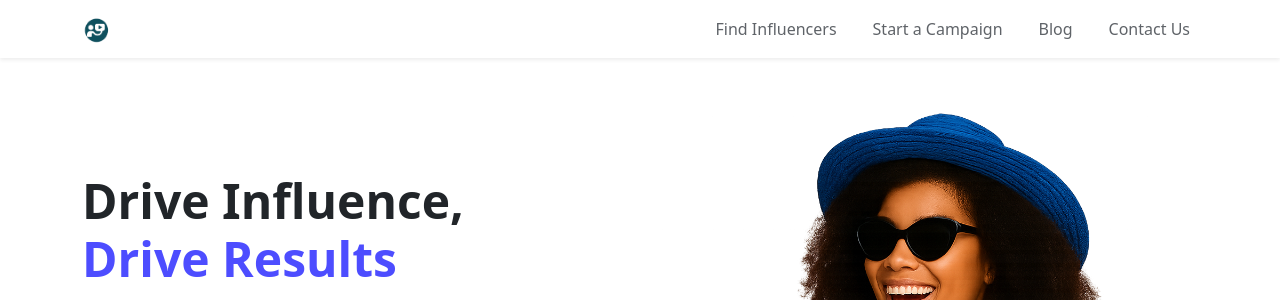
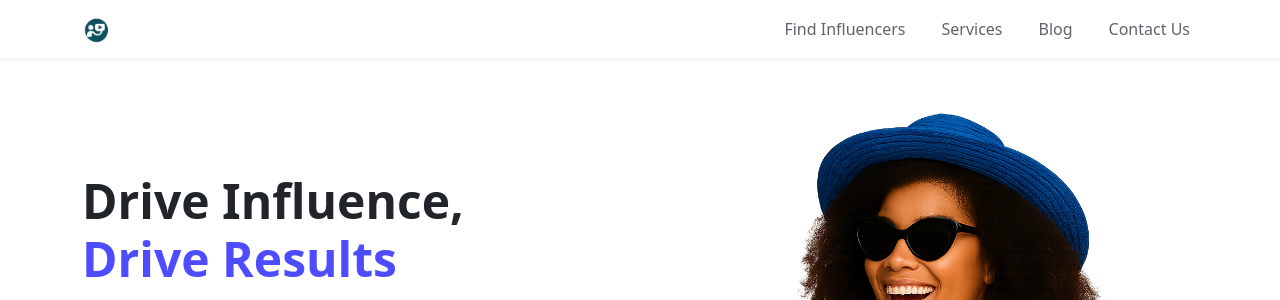
Before and after one commit to sukanta481/influentra-media, a PHP site: page / in a window 1280 px wide. Shown: the top 300 px of the page. Run offline with PHP 8.4, Linux system fonts and the light colour scheme.

Commit message:
changes in header option

```diff
--- a/header.php
+++ b/header.php
@@ -22,7 +22,7 @@
       <div class="collapse navbar-collapse justify-content-end" id="navbarNav">
         <ul class="navbar-nav">
           <li class="nav-item"><a class="nav-link" href="#">Find Influencers</a></li>
-          <li class="nav-item"><a class="nav-link" href="#">Start a Campaign</a></li>
+          <li class="nav-item"><a class="nav-link" href="#">Services</a></li>
           <li class="nav-item"><a class="nav-link" href="#">Blog</a></li>
           <li class="nav-item"><a class="nav-link" href="#">Contact Us</a></li>
         </ul>
--- a/technology-driven-section.php
+++ b/technology-driven-section.php
@@ -1,5 +1,5 @@
 
-<section class="tech-driven-section py-5">
+<section class="services tech-driven-section py-5">
   <div class="container">
     <div class="text-center mb-5">
       <h2 class="fw-bold">Technology Driven</h2>
```
